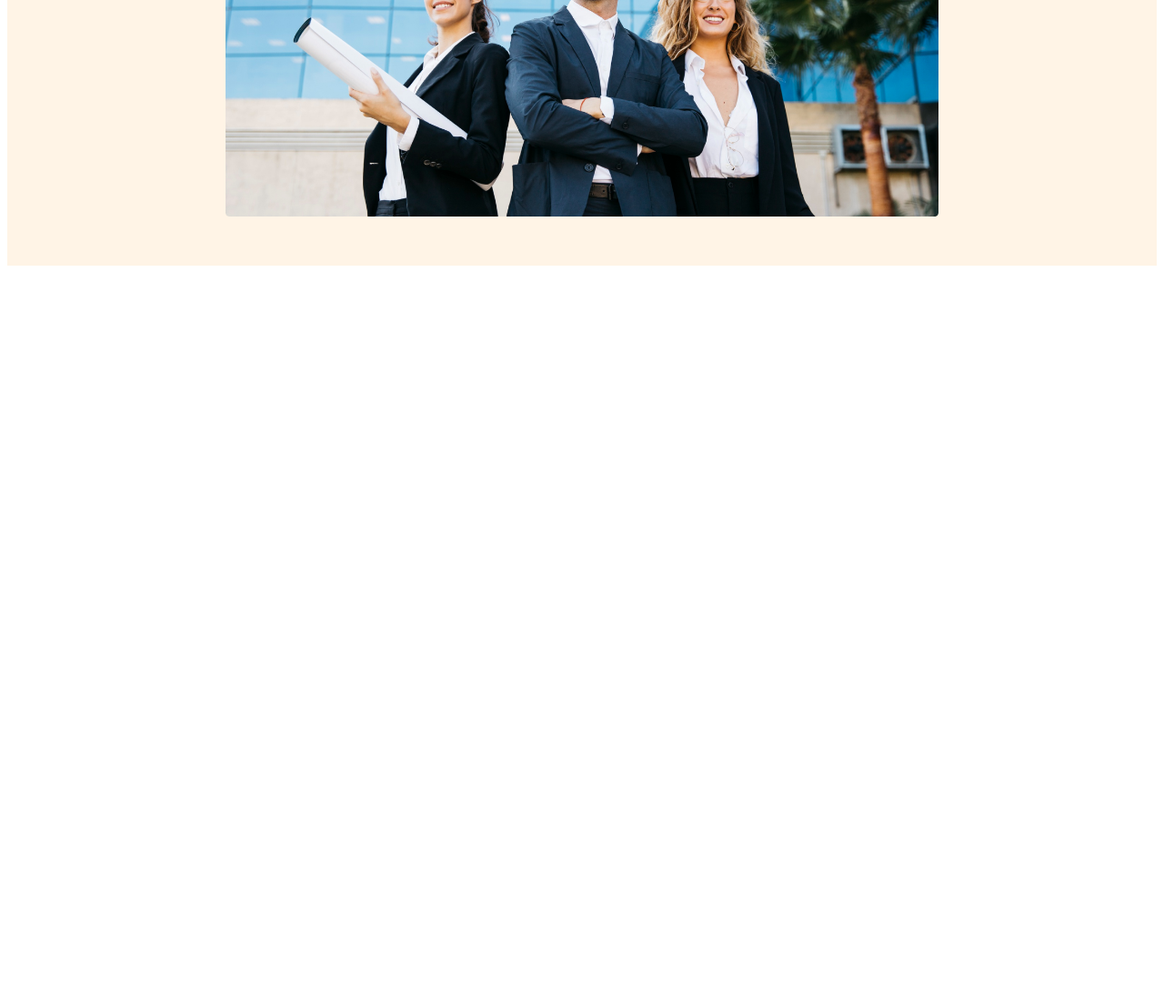
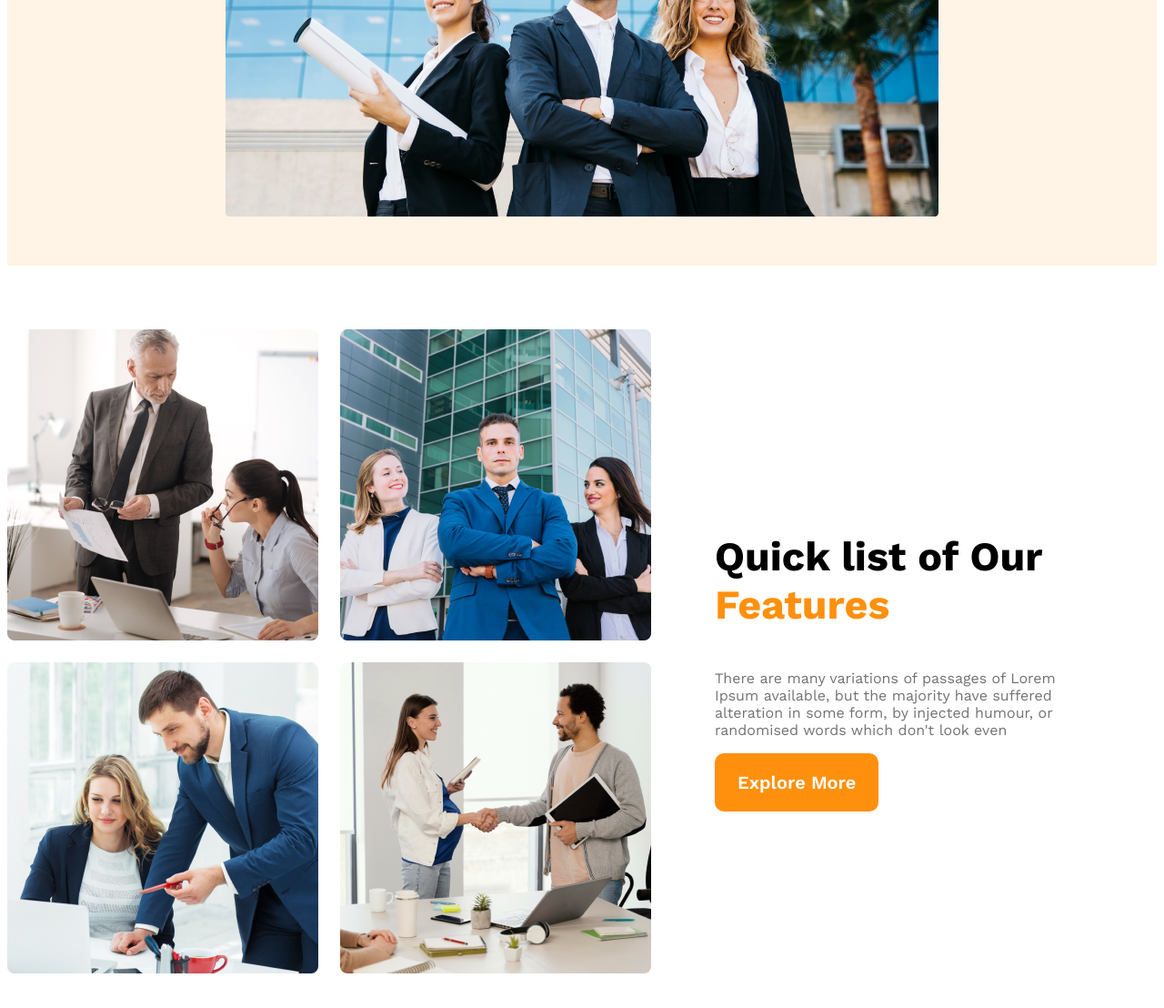
Before and after one commit to Tanay91/new-module9, a plain HTML site: page index.html in a window 1280 px wide. Shown: the part 844-1952 px from the top of the page at 91% size. Before the commit the page ends 1144 px from the top, so only its background shows below. Drawn offline with nearby package versions, Linux system fonts and the light colour scheme; a web font is replaced by a local one.

Commit message:
team done

```diff
--- a/index.html
+++ b/index.html
@@ -7,6 +7,7 @@
     <link rel="stylesheet" href="styles/index.css">
 </head>
 <body>
+    <!-- header starting -->
     <header>
         <nav>
             <h3 class="nav-title">G3 Architects</h3>
@@ -20,13 +21,29 @@
         <div class="banner">
             <div class="banner-content">
                 <h1 class="banner-title">Brand New Group of Architects </h1>
-            <p class="banner-description">There are many variations of passages of Lorem Ipsum available, but the majority have suffered alteration in some form, by injected humour, or randomised words which don't look even</p>
+            <p class="text-description">There are many variations of passages of Lorem Ipsum available, but the majority have suffered alteration in some form, by injected humour, or randomised words which don't look even</p>
             <button class="btn-primary">Explore More</button>
             </div>
             <img src="images/banner.png">
         </div>
     </header>
-    <main></main>
+    <!-- header end -->
+    <main>
+        <!-- features section start -->
+        <section class="teams-container">
+            <div class="teams-image-container">
+                <img src="images/team1.png">
+                <img src="images/team2.png">
+                <img src="images/team3.png">
+                <img src="images/team4.png">
+            </div>
+        <div class="teams-content">
+            <h3 class="team-title"><span class="quick-list">Quick list</span><span> of Our</span> <span class="text-feature">Features</span></h3>
+            <p class="text-description">There are many variations of passages of Lorem Ipsum available, but the majority have suffered alteration in some form, by injected humour, or randomised words which don't look even</p>
+            <button class="btn-primary">Explore More</button>
+        </div>
+        </section>
+    </main>
     <footer></footer>
 
 
--- a/styles/index.css
+++ b/styles/index.css
@@ -12,6 +12,11 @@
     border-radius: 10px;
 
 }
+.text-description{
+    color: #727272;
+}
+
+
 *{
     font-family: 'Agdasima', sans-serif;
     font-family: 'Work Sans', sans-serif;
@@ -59,28 +64,68 @@ nav li a{
     font-weight: 700;
     color: #131313;
 }
-.banner-description{
-    color: #727272;
 
-}
 .banner img{
     width: 100%;
     margin-top: 20px;
 }
 /* responsive media queries */
+
+main{
+    max-width: 1440px;
+    margin: 70px auto;
+}
+/* team-style */
+.teams-container{
+    display: flex;
+    align-items: center;
+}
+.teams-image-container{
+    display: grid;
+    grid-template-columns: repeat(2,1fr);
+    gap: 1.5rem;
+}
+.teams-content{
+    padding-right:70px ;
+    padding-left: 70px;
+}
+.team-title{
+    font-size: 2.8rem;
+}
+.quick-list .team-title{
+    color: #727272;
+    font-weight: 500;
+
+
+}
+.text-feature{
+    color: #FF900E;
+    font-weight: 700;
+}
+
 /* mobile devices */
 @media screen and (max-width:576px) {
     header{
         padding: 20px;
     }
-    nav{
+    nav {
         flex-direction: column;
     }
+    .teams-image-container{
+        grid-template-columns: 1fr;
+    }
+   .teams-container{
+    flex-direction: column;
+   }
+   .teams-content{
+    padding-left: 20px;
+    padding-right:20px;
+   }
 
 }
 /* tablet or medium devices */
 @media screen and (min-width:576px) and (max-width:960px) {
-    nav{
+    nav, .teams-container{
         flex-direction: column;
 
     }
```
